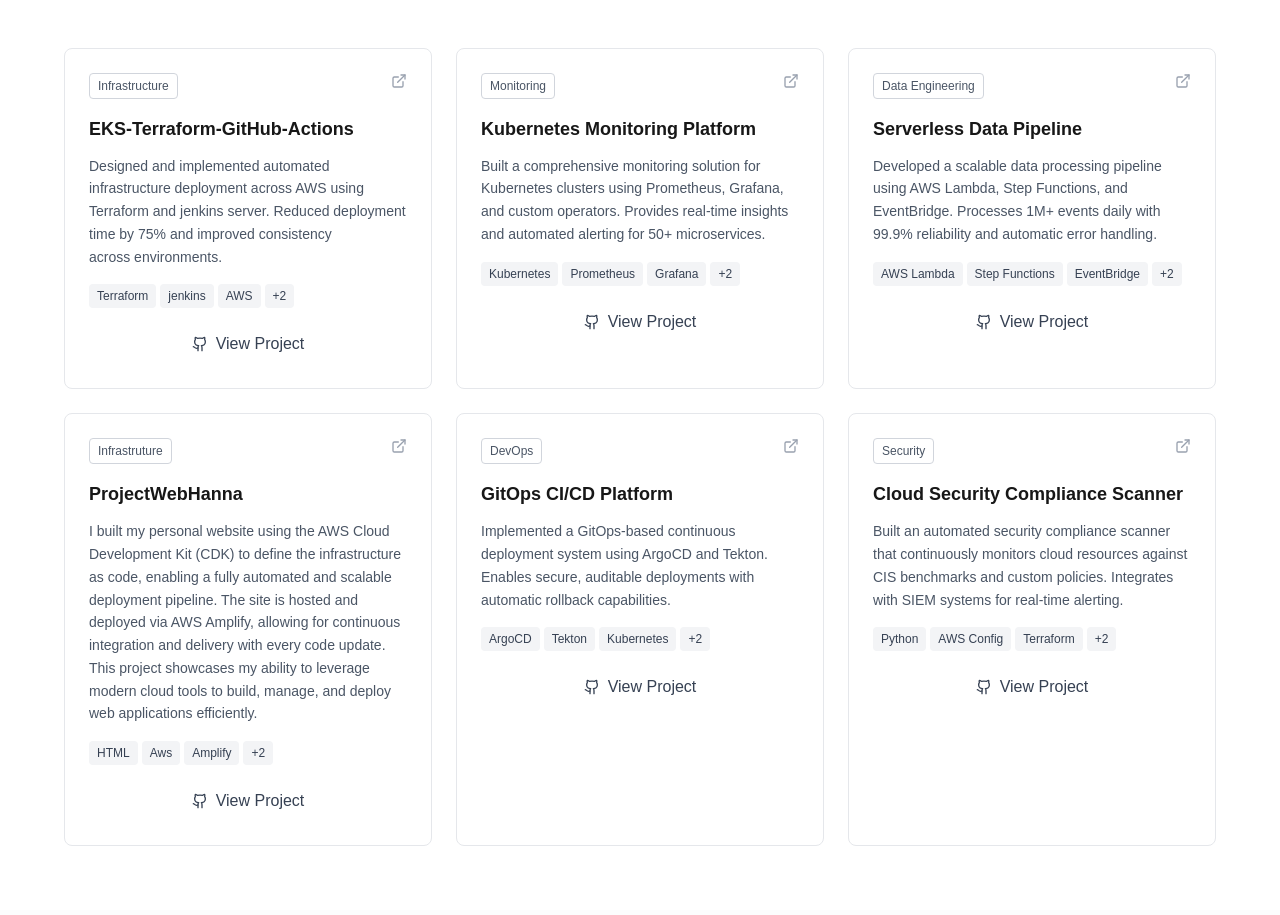
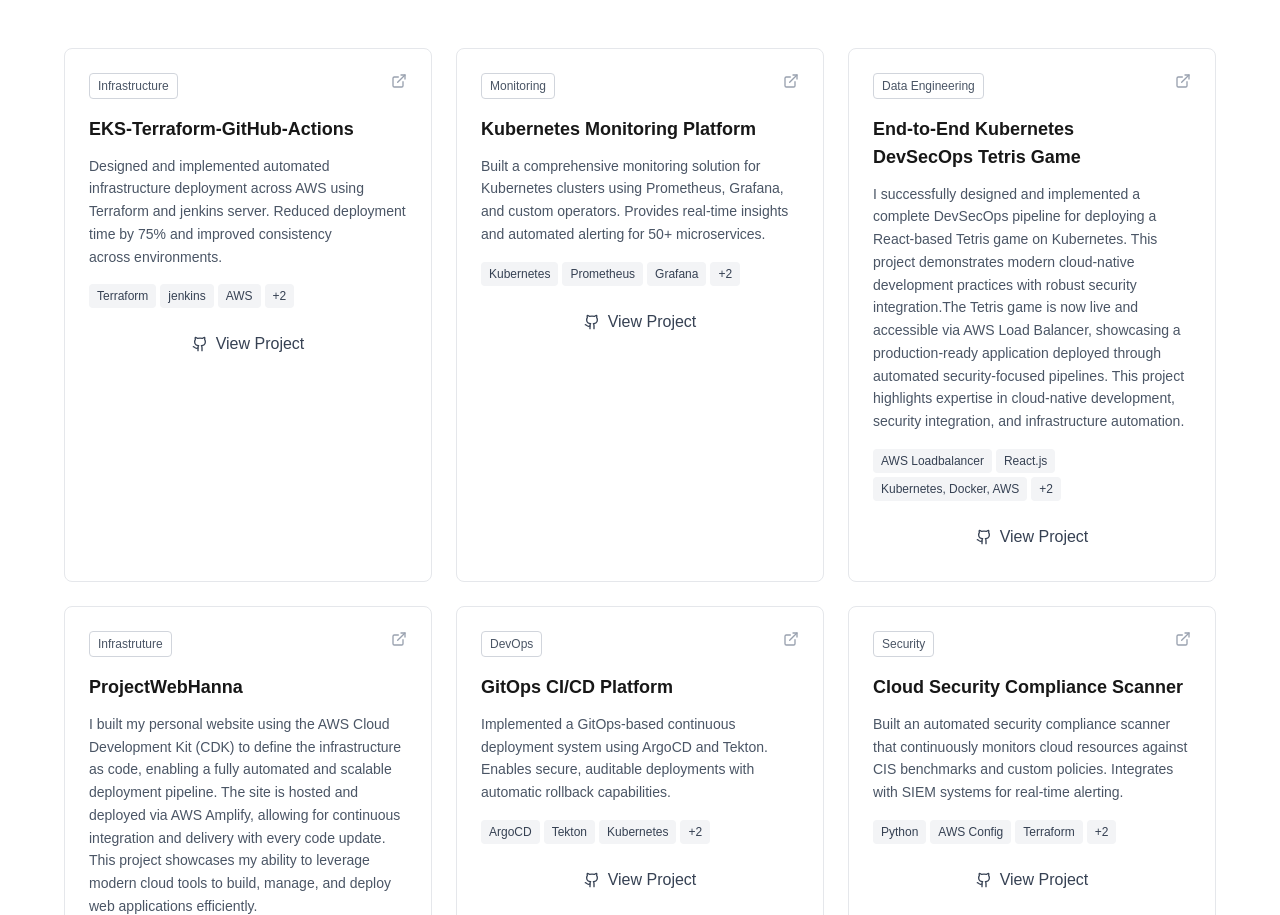
Before and after one commit to hannaodu/ProjectWebHanna, a Next.js app: page / in a window 1280 px wide. Shown: the part 1126-2041 px from the top of the page. Built offline with nearby package versions, Linux system fonts and the light colour scheme.

Commit message:
project updated

```diff
--- a/src/app/page.tsx
+++ b/src/app/page.tsx
@@ -20,15 +20,15 @@
       type: "Monitoring",
     },
     {
-      title: "Serverless Data Pipeline",
+      title: "End-to-End Kubernetes DevSecOps Tetris Game",
       description:
-        "Developed a scalable data processing pipeline using AWS Lambda, Step Functions, and EventBridge. Processes 1M+ events daily with 99.9% reliability and automatic error handling.",
+        "I successfully designed and implemented a complete DevSecOps pipeline for deploying a React-based Tetris game on Kubernetes. This project demonstrates modern cloud-native development practices with robust security integration.The Tetris game is now live and accessible via AWS Load Balancer, showcasing a production-ready application deployed through automated security-focused pipelines. This project highlights expertise in cloud-native development, security integration, and infrastructure automation.",
       technologies: [
-        "AWS Lambda",
-        "Step Functions",
-        "EventBridge",
-        "Python",
-        "DynamoDB",
+        "AWS Loadbalancer",
+        "React.js",
+        "Kubernetes, Docker, AWS",
+        "Jenkins, SonarQube, Trivy, OWASP, ArgoCD",
+        "Static code analysis, vulnerability scanning, container security",
       ],
       link: "https://github.com/yourusername/serverless-pipeline",
       type: "Data Engineering",
```
